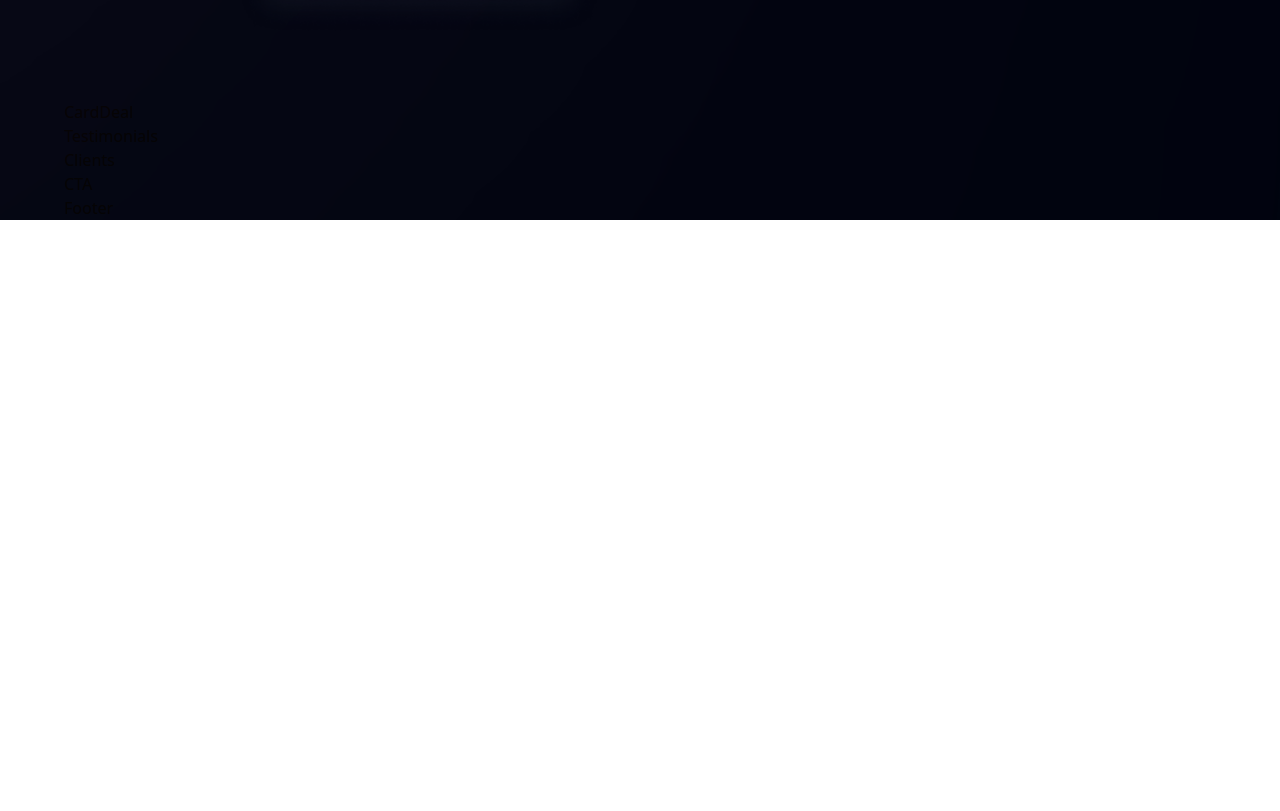
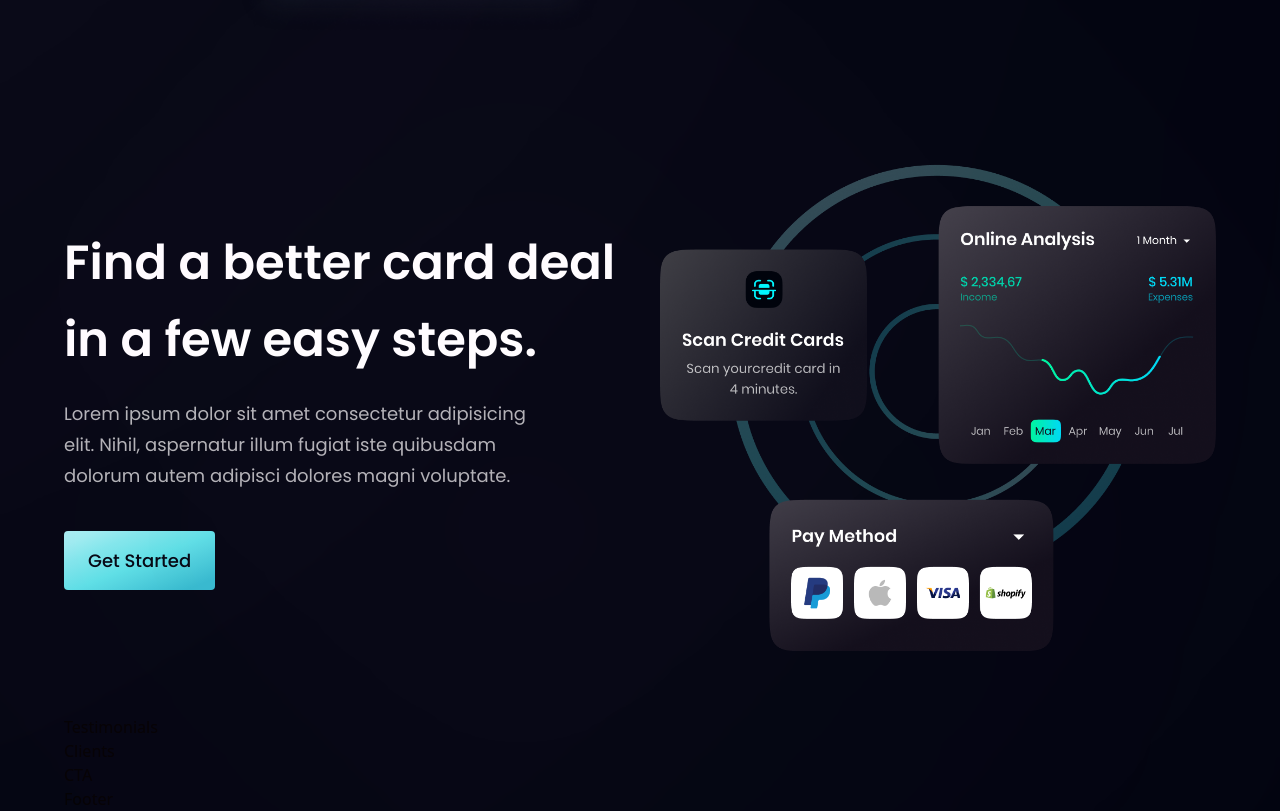
Before and after one commit to yuviS003/hooBank-modernUI, a React (Vite) app: page / in a window 1280 px wide. Shown: the part 1973-2784 px from the top of the page. Before the commit the page ends 2193 px from the top, so only its background shows below. Built offline with nearby package versions, Linux system fonts and the light colour scheme.

Commit message:
card deal

```diff
--- a/src/components/CardDeal.jsx
+++ b/src/components/CardDeal.jsx
@@ -1,9 +1,28 @@
-import React from 'react'
+import React from "react";
+import { card } from "../assets";
+import styles, { layout } from "../style";
+import Button from "./Button";
 
-const CardDeal = () => {
-  return (
-    <div>CardDeal</div>
-  )
-}
+const CardDeal = () => (
+  <section className={layout.section}>
+    <div className={layout.sectionInfo}>
+      <h2 className={styles.heading2}>
+        Find a better card deal <br className="sm:block hidden" />
+        in a few easy steps.
+      </h2>
+      <p className={`${styles.paragraph} max-w-[470px] mt-5`}>
+        Lorem ipsum dolor sit amet consectetur adipisicing elit. Nihil,
+        aspernatur illum fugiat iste quibusdam dolorum autem adipisci dolores
+        magni voluptate.
+      </p>
+      <Button styles="mt-10" />
+    </div>
+    <div className={layout.sectionImg}>
+      <img src={card} alt="card" className="w-full h-full relative z-[5]" />
+      <div className="absolute z-[3] -left-1/2 top-0 w-1/2 h-1/2 rounded-full white__gradient" />
+      <div className="absolute z-[0] -left-1/2 bottom-0 w-1/2 h-1/2 rounded-full pink__gradient" />
+    </div>
+  </section>
+);
 
-export default CardDeal
+export default CardDeal;
```
